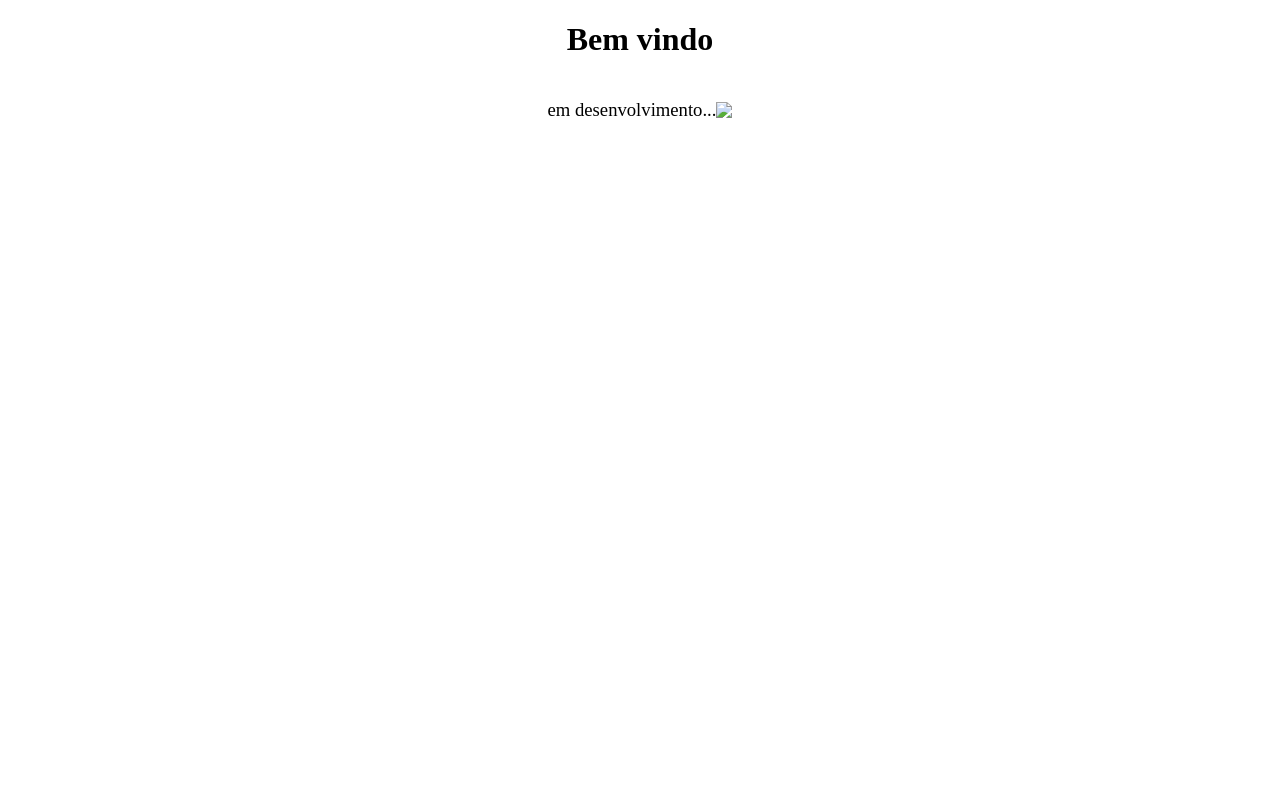
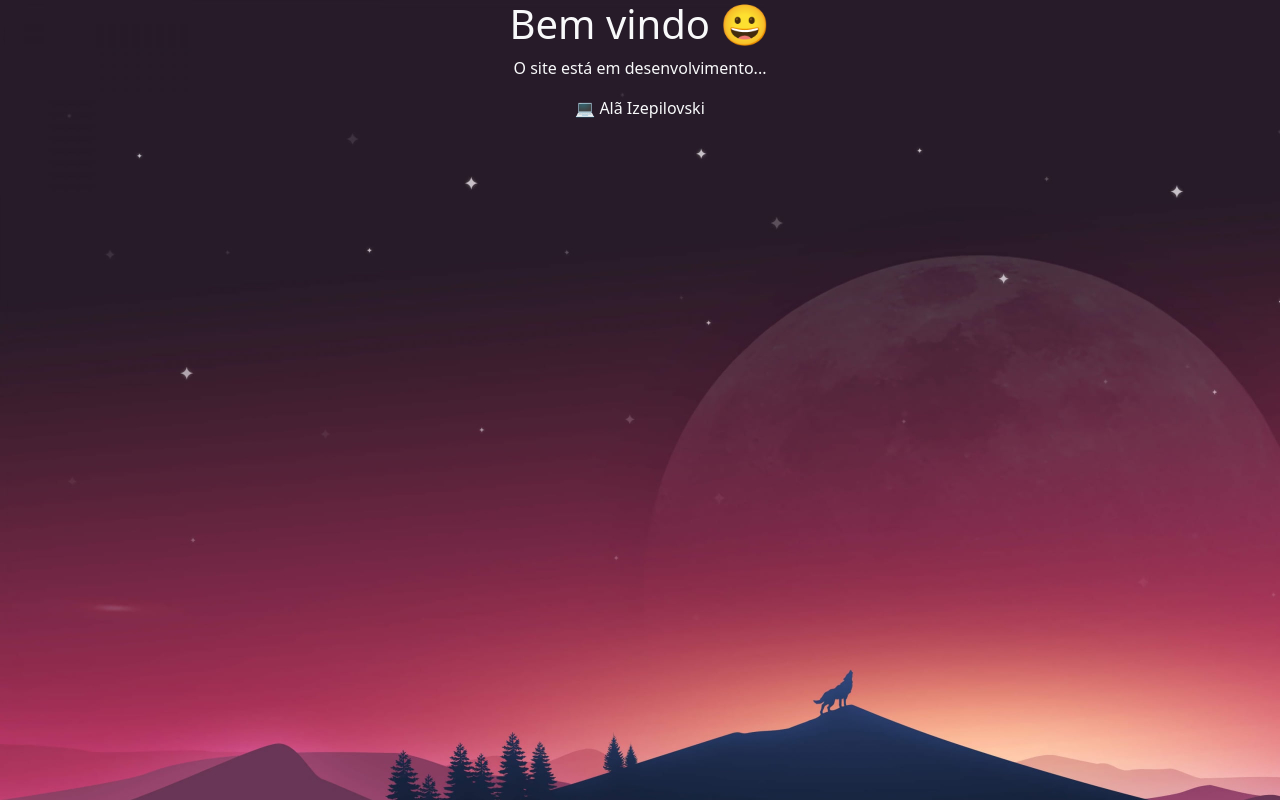
Before and after one commit to alaizepilovski/alaizepilovski.github.io, a plain HTML site: page index.html in a window 1280 px wide. Drawn offline with nearby package versions, Linux system fonts and the light colour scheme.

Commit message:
Mudanças no site

```diff
--- a/assets/static/css/style.css
+++ b/assets/static/css/style.css
@@ -2,18 +2,9 @@ html, body {
    margin: 0;
 }
 
-body{
-    display: flex;
-    flex-direction: column;
-    align-items: center;
-    justify-content: center;
+
+body {
+    width: 100%;
+    height: 100%;
+    background-image: url("/assets/static/img/fundomenor.jpg");
 }
-.d-flex-c {
-    display: flex;
-    align-items: center;
-    justify-content: center;
-}
-
-p {
-    font-size: 14pt;
-}
--- a/index.html
+++ b/index.html
@@ -1,18 +1,32 @@
 <!DOCTYPE html>
 <html lang="en">
+
 <head>
-    <meta charset="UTF-8">
-    <meta name="viewport" content="width=device-width, initial-scale=1.0">
-    <title>AKSI Projects</title>
-    <link rel="stylesheet" href="assets/static/css/style.css">
+  <meta charset="UTF-8">
+  <meta name="viewport" content="width=device-width, initial-scale=1.0">
+  <title>AKSI Projects</title>
+  <link rel="stylesheet" href="assets/static/css/style.css">
+  <script src="https://cdn.jsdelivr.net/npm/@popperjs/core@2.11.8/dist/umd/popper.min.js"
+    integrity="sha384-I7E8VVD/ismYTF4hNIPjVp/Zjvgyol6VFvRkX/vR+Vc4jQkC+hVqc2pM8ODewa9r"
+    crossorigin="anonymous"></script>
+  <script src="https://cdn.jsdelivr.net/npm/bootstrap@5.3.2/dist/js/bootstrap.min.js"
+    integrity="sha384-BBtl+eGJRgqQAUMxJ7pMwbEyER4l1g+O15P+16Ep7Q9Q+zqX6gSbd85u4mG4QzX+"
+    crossorigin="anonymous"></script>
+  <link href="https://cdn.jsdelivr.net/npm/bootstrap@5.3.2/dist/css/bootstrap.min.css" rel="stylesheet"
+    integrity="sha384-T3c6CoIi6uLrA9TneNEoa7RxnatzjcDSCmG1MXxSR1GAsXEV/Dwwykc2MPK8M2HN" crossorigin="anonymous">
+  <script src="https://cdn.jsdelivr.net/npm/bootstrap@5.3.2/dist/js/bootstrap.bundle.min.js"
+    integrity="sha384-C6RzsynM9kWDrMNeT87bh95OGNyZPhcTNXj1NW7RuBCsyN/o0jlpcV8Qyq46cDfL"
+    crossorigin="anonymous"></script>
 </head>
-<body>
-    <h1>Bem vindo</h1>
-    <div class="d-flex-c">
-        <p>em desenvolvimento...</p>
-        <img src="assets/static/img/carregando.gif" alt="loading" width="16" height="16">
-    </div>
 
+<body class="container-fluid">
+
+  <div class="d-flex flex-column justify-content-center align-items-center">
+    <h1 class="text-center text-light">Bem vindo 😀</h1>
+    <p class="text-center  text-light">O site está em desenvolvimento...</p>
+    <p class="text-light">💻 Alã Izepilovski</p>
+  </div>
 
 </body>
+
 </html>
```
Also changed, not shown: assets/static/img/fundo.jpg (added), assets/static/img/fundomenor.jpg (added).
